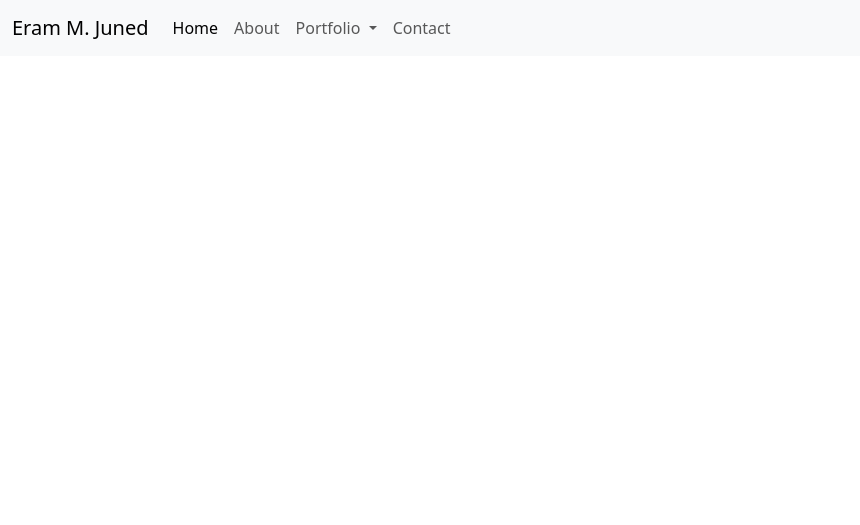
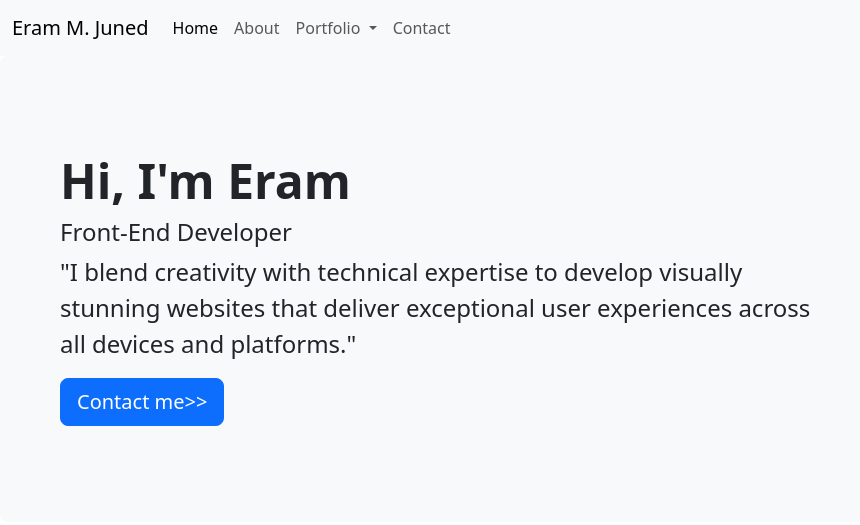
Before and after one commit to eramsk/Bootstrap-Portfolio, a plain HTML site: page index.html in a window 1280 px wide. Shown: the whole page, without its empty margins (0-860 px from the left). Drawn offline with nearby package versions, Linux system fonts and the light colour scheme.

Commit message:
added a jumbotron with some text and a heading

```diff
--- a/index.html
+++ b/index.html
@@ -9,7 +9,7 @@
 </head>
 <body>
     <script src="https://cdn.jsdelivr.net/npm/bootstrap@5.3.2/dist/js/bootstrap.bundle.min.js" integrity="sha384-C6RzsynM9kWDrMNeT87bh95OGNyZPhcTNXj1NW7RuBCsyN/o0jlpcV8Qyq46cDfL" crossorigin="anonymous"></script>
-
+<!--Navigation bar-->
     <nav class="navbar navbar-expand-lg bg-body-tertiary">
         <div class="container-fluid">
           <a class="navbar-brand" href="#">Eram M. Juned</a>
@@ -42,5 +42,21 @@
       </nav>
 
 
+      <main>
+        <!--Jumbotron-->
+       <div class="p-5 mb-4 bg-body-tertiary rounded-3">
+            <div class="container-fluid py-5">
+              <h1 class="display-5 fw-bold">Hi, I'm Eram</h1>
+              <h4>Front-End Developer</h4>
+              <p class="col-md-8 fs-4">"I blend creativity with technical expertise to develop visually stunning websites that deliver exceptional user experiences across all devices and platforms."</p>
+              <button class="btn btn-primary btn-lg" type="button">Contact me>></button>
+              <!--<div class="profilepic">
+              <img src="../Bootstrap-Portfolio/images/profilepic.jpg"></div> -->
+            </div>
+          </div>
+
+
+
+
 </body>
 </html>
```
Also changed, not shown: css/style.css (+9 -0 lines), images/profilepic.jpg (added).
